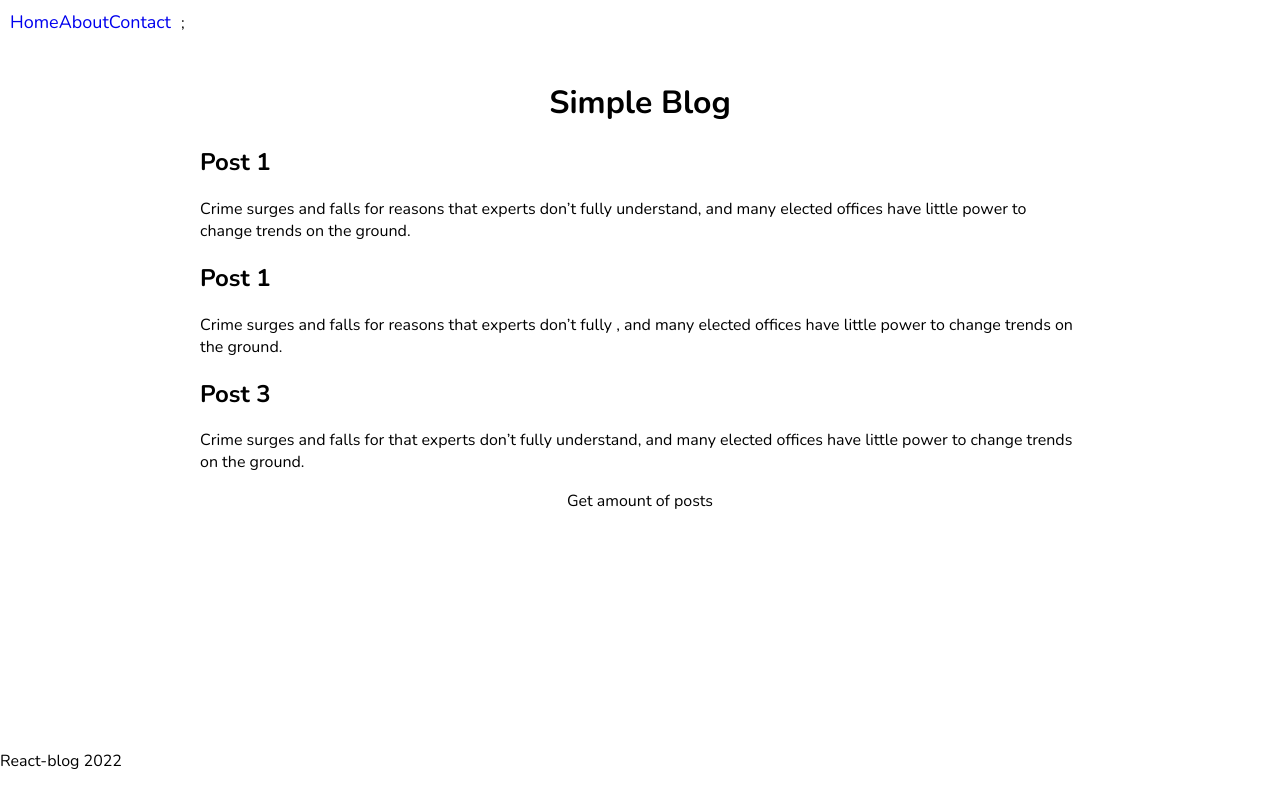
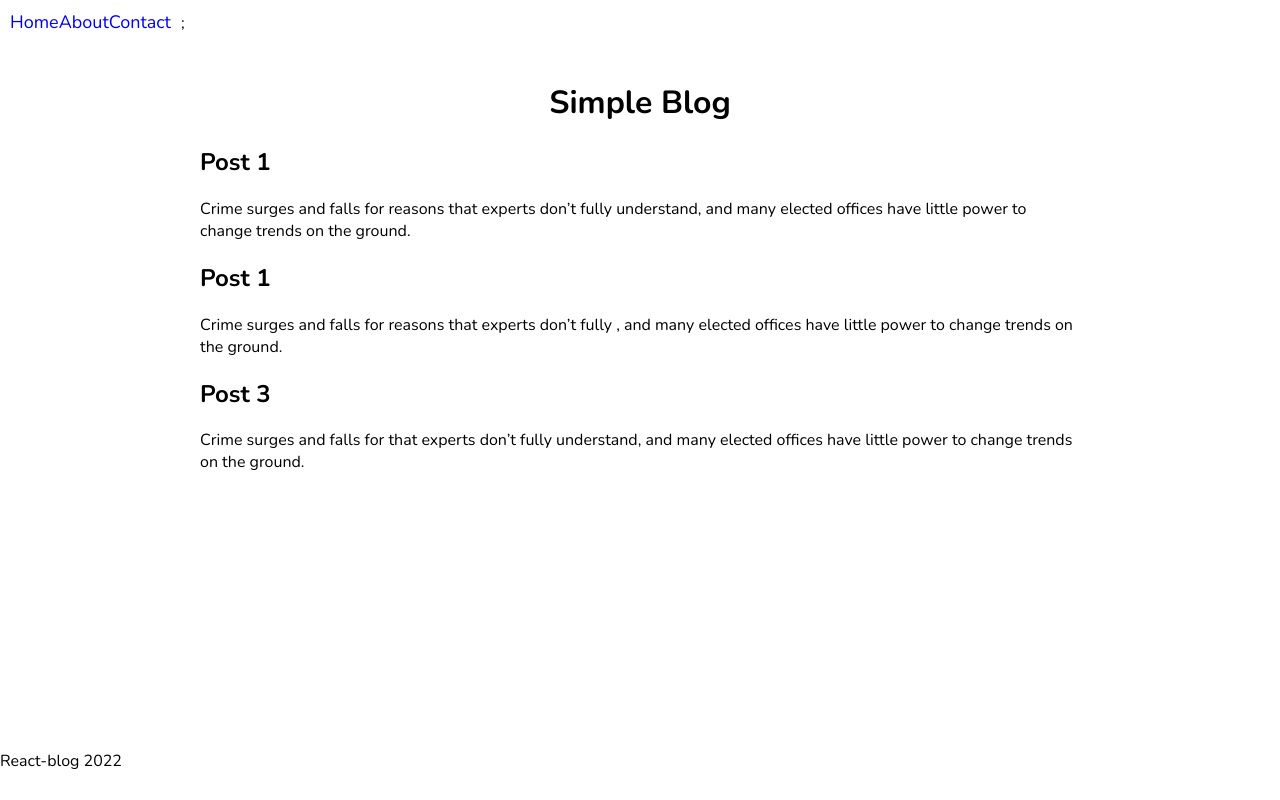
Before and after one commit to VladimirRM/Maxwell---blog, a React (Create React App) app in the folder app/: page / in a window 1280 px wide. Built offline with nearby package versions, Linux system fonts and the light colour scheme.

Commit message:
delete button count

```diff
--- a/app/src/Components/BlogeContent/BlogContent.js
+++ b/app/src/Components/BlogeContent/BlogContent.js
@@ -1,7 +1,7 @@
 import React from "react";
 import "./BlogContent.css";
 import { posts } from "../../Shared/projectData";
-import {  getAmountOfPosts } from "../../Shared/projectLogic";
+
 import { BlogCard } from "./Components/BlogCard";
 
 
@@ -22,9 +22,7 @@ export const BlogContent = () => {
     <>
       <h1>Simple Blog</h1>
       <div className="posts">{blogPosts}</div>
-      <div className="count">
-        <button onClick={getAmountOfPosts(posts)}>Get amount of posts</button>
-      </div>
+
     </>
   );
 };
```
